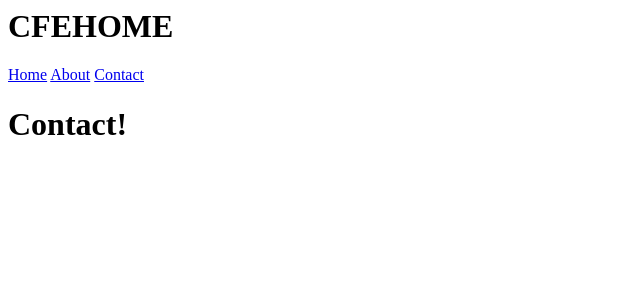
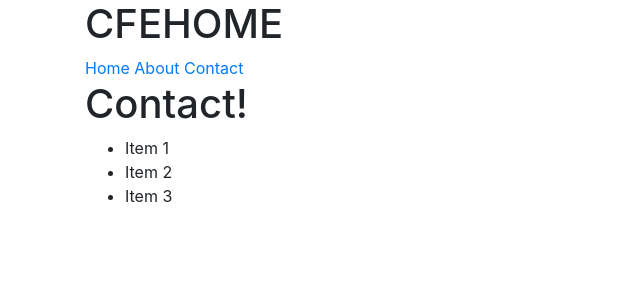
Before and after one commit to akashbijwe/Python, a Django app: page /contact/ in a window 1280 px wide. Shown: the top 300 px of the page, without its empty margins (0-640 px from the left). Run offline with Django 3.2, Linux system fonts and the light colour scheme; some libraries are stand-ins or nearby versions.

Commit message:
section-2 | Lecture-10

```diff
--- a/Dev/cfehome/src/templates/base.html
+++ b/Dev/cfehome/src/templates/base.html
@@ -5,17 +5,16 @@
         CFEHOME
       {% endblock head_title %}
     </title>
+    {% include 'snippets/css.html' %}
   </head>
   <body>
-    <h1>CFEHOME</h1>
-    <div>
-      <a href="/">Home</a>
-      <a href="/about">About</a>
-      <a href="/contact">Contact</a>
-    </div>
     <div class="container">
-      {% block content %}
-      {% endblock content %}
-    </div>
+      <h1>CFEHOME</h1>
+      {% include 'snippets/nav.html' %}
+
+        {% block content %}
+        {% endblock content %}
+      </div>
+    {% include 'snippets/js.html' %}
   </body>
 </html>
--- a/Dev/cfehome/src/templates/contact.html
+++ b/Dev/cfehome/src/templates/contact.html
@@ -7,5 +7,6 @@
 {% block content %}
 
   <h1>Contact!</h1>
+  {% include 'snippets/sidebar.html' %}
 
 {% endblock content %}
--- /dev/null
+++ b/Dev/cfehome/src/templates/snippets/css.html
@@ -0,0 +1 @@
+<link rel="stylesheet" href="https://stackpath.bootstrapcdn.com/bootstrap/4.1.2/css/bootstrap.min.css" crossorigin="anonymous">
--- /dev/null
+++ b/Dev/cfehome/src/templates/snippets/js.html
@@ -0,0 +1,4 @@
+<script src="https://code.jquery.com/jquery-2.2.4.min.js" crossorigin="anonymous"></script>
+<script src="https://code.jquery.com/jquery-3.3.1.slim.min.js" crossorigin="anonymous"></script>
+<script src="https://cdnjs.cloudflare.com/ajax/libs/popper.js/1.14.3/umd/popper.min.js" crossorigin="anonymous"></script>
+<script src="https://stackpath.bootstrapcdn.com/bootstrap/4.1.2/js/bootstrap.min.js" crossorigin="anonymous"></script>
--- /dev/null
+++ b/Dev/cfehome/src/templates/snippets/nav.html
@@ -0,0 +1,5 @@
+<div>
+  <a href="/">Home</a>
+  <a href="/about">About</a>
+  <a href="/contact">Contact</a>
+</div>
--- /dev/null
+++ b/Dev/cfehome/src/templates/snippets/sidebar.html
@@ -0,0 +1,5 @@
+<ul>
+  <li>Item 1</li>
+  <li>Item 2</li>
+  <li>Item 3</li>
+</ul>
```
